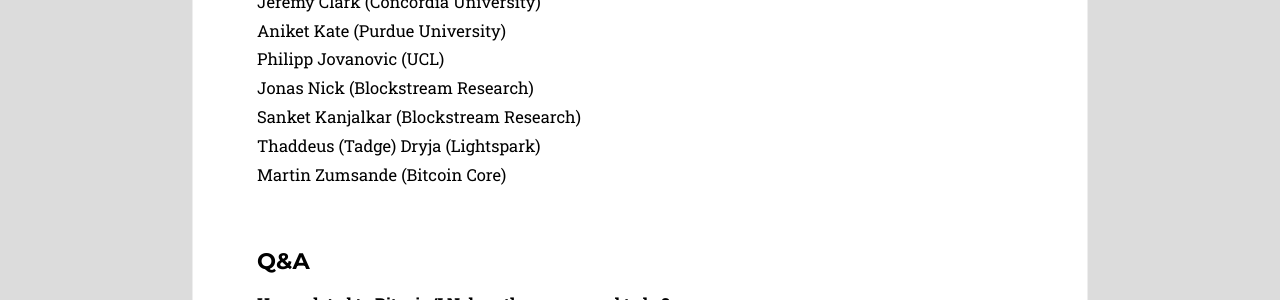
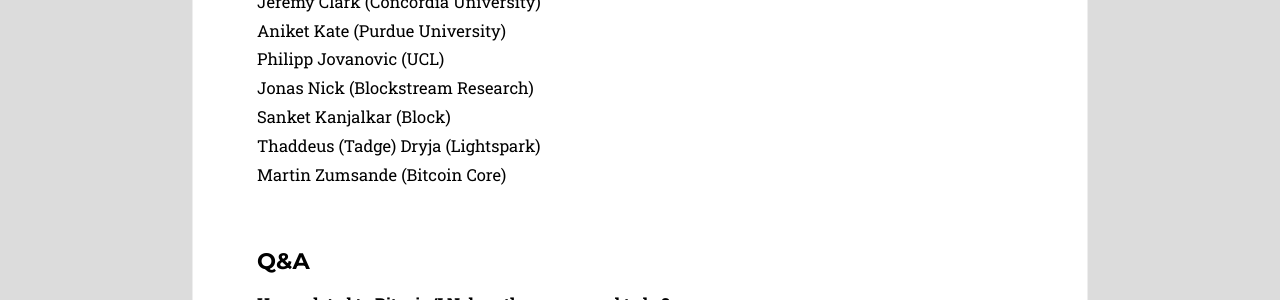
Before and after one commit to chaincodelabs/brd-website, a Jekyll site: the page built from _pages/prize.html, in a window 1280 px wide and 900 px high, scrolled down 899 px. Shown: the part 154-454 px from the top of the window. Built offline with Jekyll 4.4.1, drawn with Linux system fonts in a browser that asks for light colours; some web fonts are replaced.

Commit message:
Update Sanket affiliation

```diff
--- a/_pages/prize.html
+++ b/_pages/prize.html
@@ -52,7 +52,7 @@
                 Aniket Kate (Purdue University)<br>
                 Philipp Jovanovic (UCL)<br>
                 Jonas Nick (Blockstream Research)<br>
-                Sanket Kanjalkar (Blockstream Research)<br>
+                Sanket Kanjalkar (Block)<br>
                 Thaddeus (Tadge) Dryja (Lightspark)<br>
                 Martin Zumsande (Bitcoin Core)<br>
                 </p>
```
